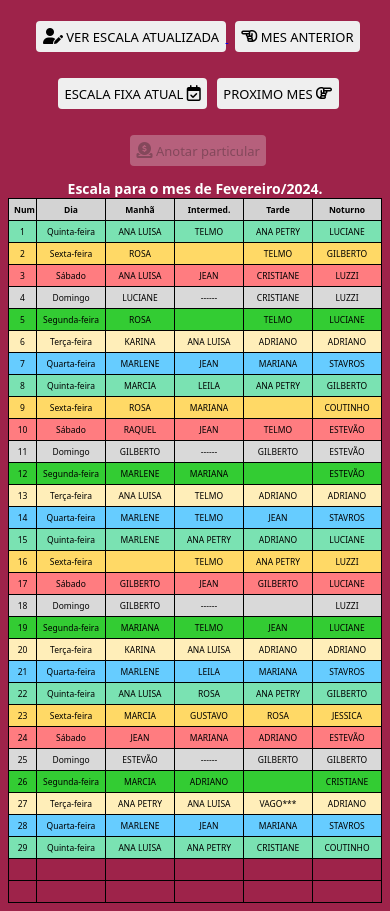
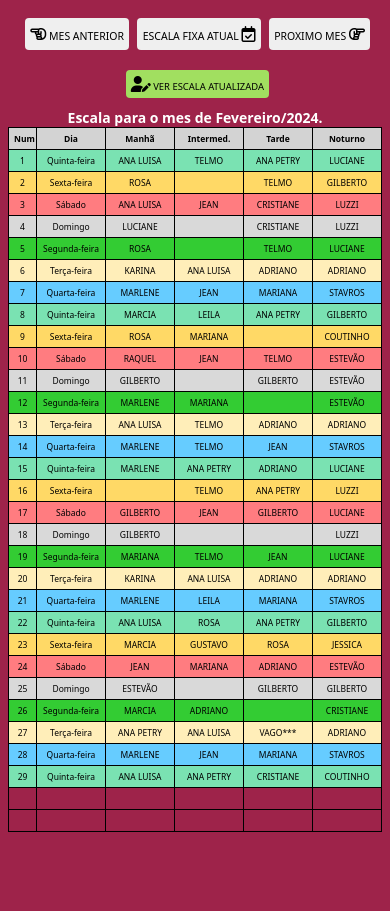
Before and after one commit to Bryanlamanna/Escalas-PA, a plain HTML site: page index.html in a window 390 px wide. After the commit the page ends 844 px from the top, so only its background shows below. Drawn offline with Linux system fonts and the light colour scheme.

Commit message:
update index.html

```diff
--- a/index.html
+++ b/index.html
@@ -14,12 +14,7 @@
 </head>
 <body>
   <main style="text-align: center;">
-    <a href="myScale.html" target="_self">
-    <button  class="myScale">
-      <i class="fa-solid fa-user-pen"></i>
-      VER ESCALA ATUALIZADA
-    </button>
-    </a>
+
     <button class="previousBtn">
       <i class="fa-regular fa-hand-point-left"></i>
       MES ANTERIOR
@@ -32,11 +27,12 @@
       PROXIMO MES
       <i class="fa-regular fa-hand-point-right"></i>
     </button>
-    <button disabled class="particular">
-      <i class="fa-solid fa-circle-dollar-to-slot"></i>
-      Anotar particular
-
-    </button>
+    <a href="myScale.html" target="_self">
+      <button  class="myScale" style="background-color: rgb(161, 223, 96);">
+        <i class="fa-solid fa-user-pen"></i>
+        VER ESCALA ATUALIZADA
+      </button>
+      </a>
     <h1 class="title"></h1>
   </main>
   <table id="tabela" style="border-radius: 4px;">
--- a/style.css
+++ b/style.css
@@ -68,6 +68,11 @@ table {
     .cor7 { background-color: #ffeeb9; }
 
     @media screen and (max-width: 600px) {
+
+      button {
+        font-size: .9em;
+        min-height: 3em;
+      }
       table {
         width: 100%;
       }
```
Also changed, not shown: scales.js (+35 -35 lines).
